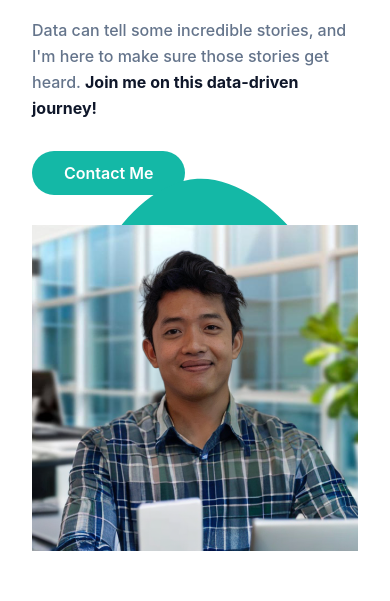
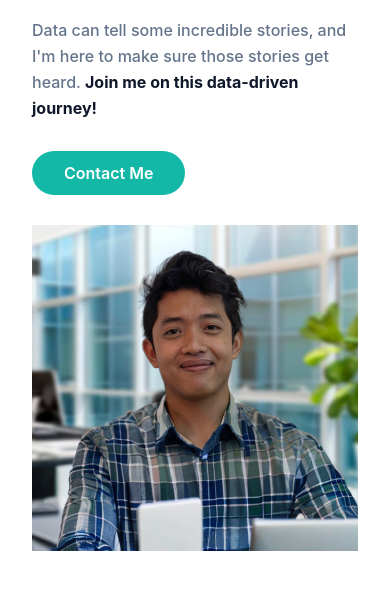
Before and after one commit to akmalazaki/akmalazaki.github.io, a website: page index.html in a window 390 px wide. Shown: the part 243-844 px from the top of the page. Drawn offline with Linux system fonts and the light colour scheme.

Commit message:
Update index.html

```diff
--- a/index.html
+++ b/index.html
@@ -86,7 +86,7 @@
           <div class="w-full self-end px-4 lg:w-1/2">
             <div class="relative mt-10 lg:right-0 lg:mt-9">
               <img src="dist/img/akmal.png" alt="Akmal Azaki" class="relative z-10 mx-auto max-w-full" />
-              <span class="absolute bottom-0 left-1/2 -translate-x-1/2 md:scale-125">
+              <!--<span class="absolute bottom-0 left-1/2 -translate-x-1/2 md:scale-125">
                 <svg width="400" height="400" viewBox="0 0 200 200" xmlns="http://www.w3.org/2000/svg">
                   <path
                     fill="#14b8a6"
@@ -94,7 +94,7 @@
                     transform="translate(100 100) scale(1.1)"
                   />
                 </svg>
-              </span>
+              </span>-->
             </div>
           </div>
         </div>
```
